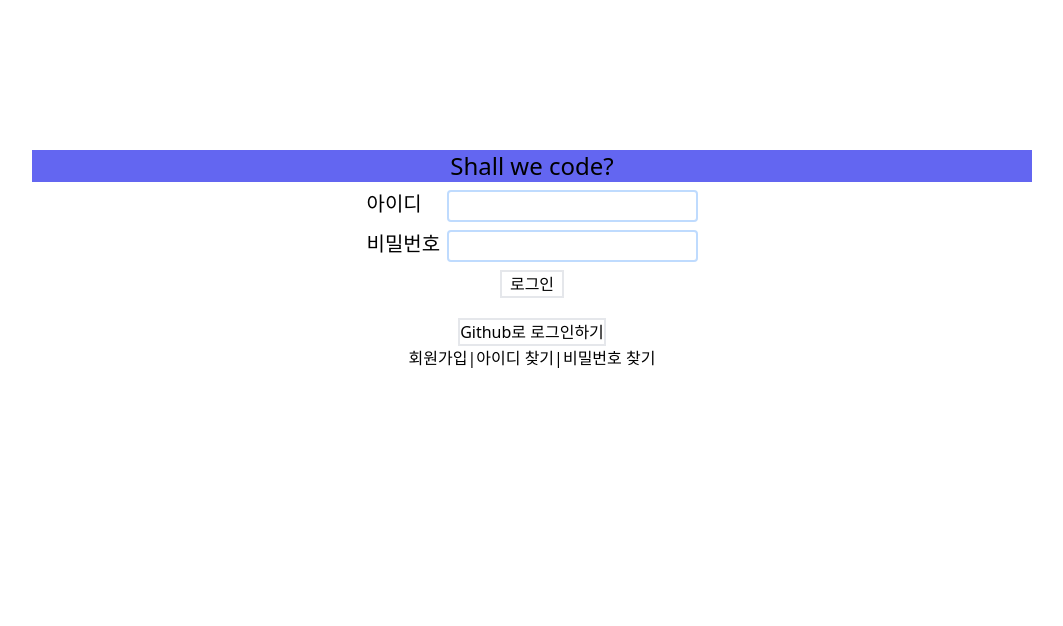
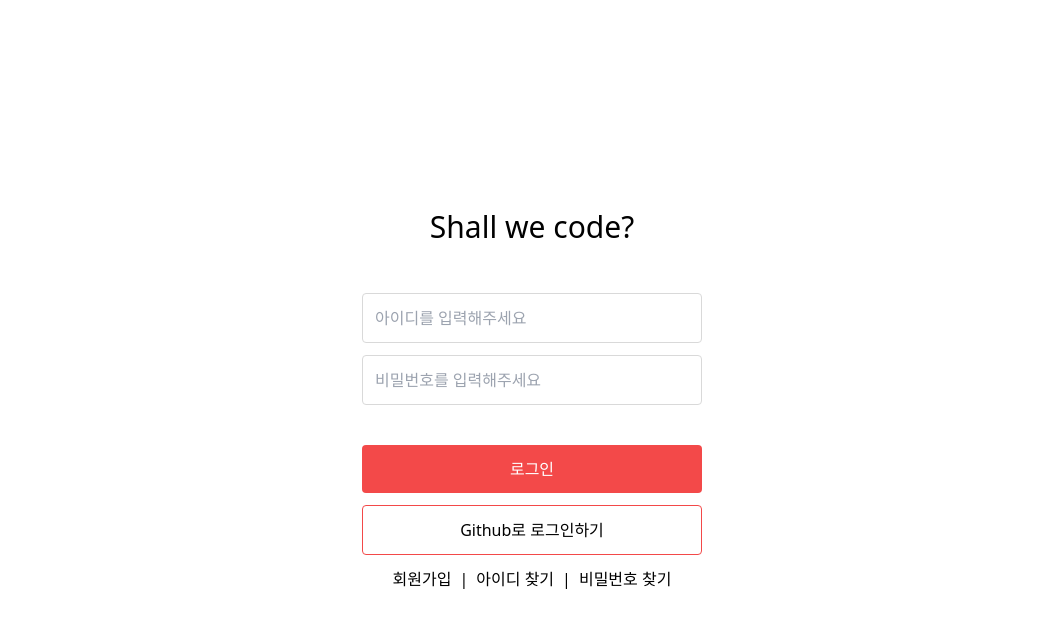
Before and after one commit to johnna-endure/shallwecode-front, a React (Vite) app: page /signin in a window 1280 px wide. Shown: the top 626 px of the page, without its empty margins (108-1171 px from the left). Built offline with nearby package versions, Linux system fonts and the light colour scheme.

Commit message:
design: [로그인]

```diff
--- a/src/atoms/Input.tsx
+++ b/src/atoms/Input.tsx
@@ -8,18 +8,20 @@ export interface InputProps {
   onChange?: ChangeEventHandler<HTMLInputElement>
   defaultValue?: string | number | readonly string[] | undefined
   value?: string | number | readonly string[] | undefined
+  placeholder?: string
 }
 
 export const TextInput = (props: InputProps) => (
   <>
     <input
       ref={props?.inputRef}
-      className={`px-2 h-8 bg-white border-2 border-blue-200 rounded focus:outline-0 focus:border-blue-600 ${props?.className}`}
+      className={`rounded border border-[#D9D9D9] p-3 focus:outline-0 focus:border-[#F34949] ${props?.className}`}
       type={props?.type ?? 'text'}
       name={props.name}
       defaultValue={props?.defaultValue}
       value={props?.value}
       onChange={props?.onChange}
+      placeholder={props?.placeholder}
     />
   </>
 )
--- a/src/organisms/SigninForm.tsx
+++ b/src/organisms/SigninForm.tsx
@@ -18,45 +18,38 @@ export default function SigninForm() {
   }
 
   return (
-    <div className="w-[1000px] h-[700px]">
+    <div className="flex flex-col items-center p-6">
       {/*로그인 배너 영역*/}
-      <div className={`mt-[100px] bg-indigo-500 flex justify-center`}>
-        <p className="text-2xl">Shall we code?</p>
-      </div>
+        <p className="mb-12 text-3xl">Shall we code?</p>
 
       {/*form 영역*/}
-      <div className="flex justify-center">
+
         <form
+          className='flex flex-col items-center'
           method="post"
           action={PASSWORD_LOGIN_URL}
           onSubmit={(e: FormEvent) => handleSubmit(e)}>
-          <div className={'my-2 flex justify-between'}>
-            <Label text="아이디" />
-            <TextInput name={'loginId'} />
-          </div>
-          <div className={'my-2 flex justify-between'}>
-            <Label className={'w-20'} text="비밀번호" />
-            <TextInput name={'password'} type={'password'} />
-          </div>
-          <div className="flex justify-center">
-            <button className="border-2 w-16" onClick={() => alert('로그인')}>
+            <TextInput className="mb-3 w-[340px]" name='loginId' placeholder='아이디를 입력해주세요' />
+
+            <TextInput className="w-[340px]" name={'password'} type='password' placeholder='비밀번호를 입력해주세요' />
+
+
+            <button className="rounded mt-10 p-3 w-[340px] text-white bg-[#F34949]" onClick={() => alert('로그인')}>
               로그인
             </button>
-          </div>
+
         </form>
-      </div>
+
 
       {/*소셜 로그인 버튼 영역*/}
-      <div className="mt-[20px] flex justify-center items-center">
-        <button className="block border-2" onClick={githubLogin}>
+        <button className="rounded border border-[#F34949] my-3 p-3 w-[340px]" type="button" onClick={githubLogin}>
           Github로 로그인하기
         </button>
-      </div>
 
       {/*부가기능 영역*/}
-      <div className="flex justify-center">
-        <p onClick={() => setOpenSignupModal(true)}>회원가입</p> |
-        <p>아이디 찾기</p> |<p>비밀번호 찾기</p>
+      <div className="flex justify-between gap-2">
+        <button type="button" onClick={() => setOpenSignupModal(true)}>회원가입</button> |
+        <button type="button">아이디 찾기</button> | <button type="button">비밀번호 찾기</button>
       </div>
 
       <SelectSignupTypeModal
```
